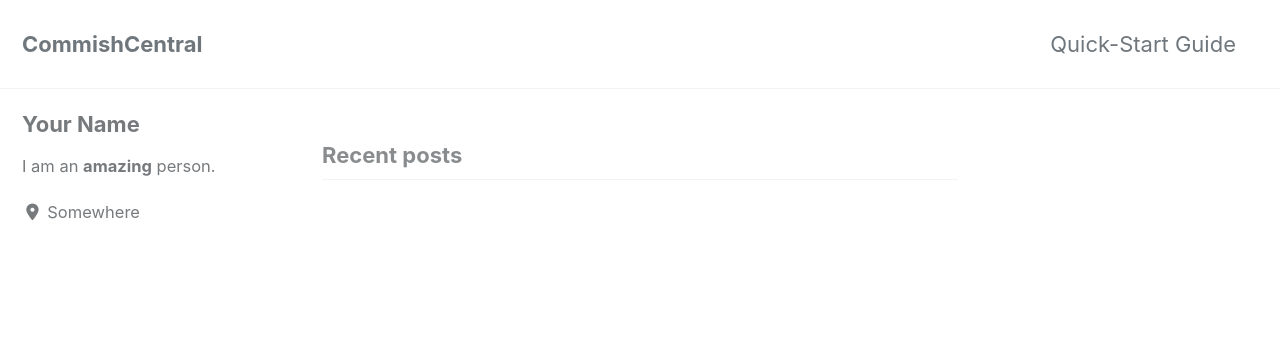
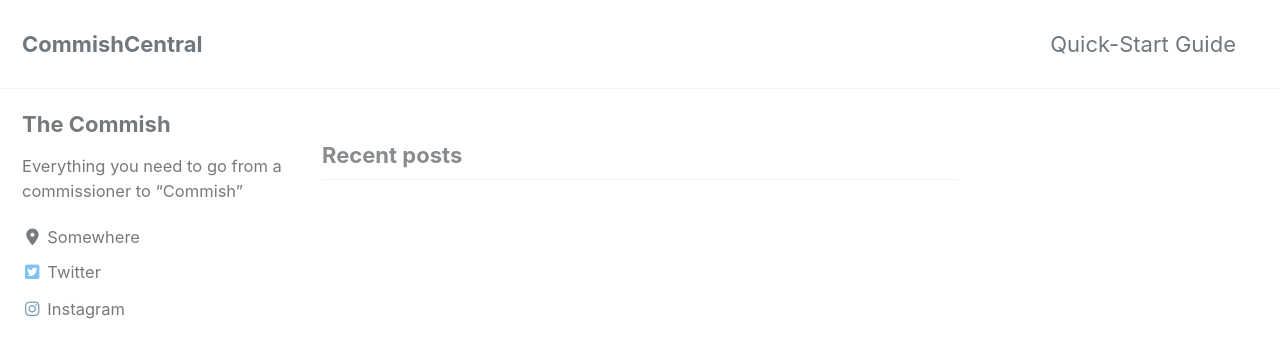
Before and after one commit to commishcentral/commishcentral1.github.io, a Jekyll site: the page built from index.html, in a window 1280 px wide and 900 px high. Shown: the top 358 px of the window. Built offline with Jekyll 4.4.1, drawn with Linux system fonts in a browser that asks for light colours; cached includes are drawn as plain includes; nearby versions of some CDN libraries; the list of posts is cut into pages by our own code.

Commit message:
Updated Name, bio, Social

```diff
--- a/_config.yml
+++ b/_config.yml
@@ -107,9 +107,9 @@ analytics:
 
 # Site Author
 author:
-  name             : "Your Name"
+  name             : "The Commish"
   avatar           : # path of avatar image, e.g. "/assets/images/bio-photo.jpg"
-  bio              : "I am an **amazing** person."
+  bio              : 'Everything you need to go from a commissioner to "Commish"'
   location         : "Somewhere"
   email            :
   links:
@@ -121,7 +121,7 @@ author:
       # url: "https://your-website.com"
     - label: "Twitter"
       icon: "fab fa-fw fa-twitter-square"
-      # url: "https://twitter.com/"
+      url: "https://twitter.com/commishcentral"
     - label: "Facebook"
       icon: "fab fa-fw fa-facebook-square"
       # url: "https://facebook.com/"
@@ -130,7 +130,7 @@ author:
       # url: "https://github.com/"
     - label: "Instagram"
       icon: "fab fa-fw fa-instagram"
-      # url: "https://instagram.com/"
+      url: "https://instagram.com/commishcentral"
 
 # Site Footer
 footer:
```
